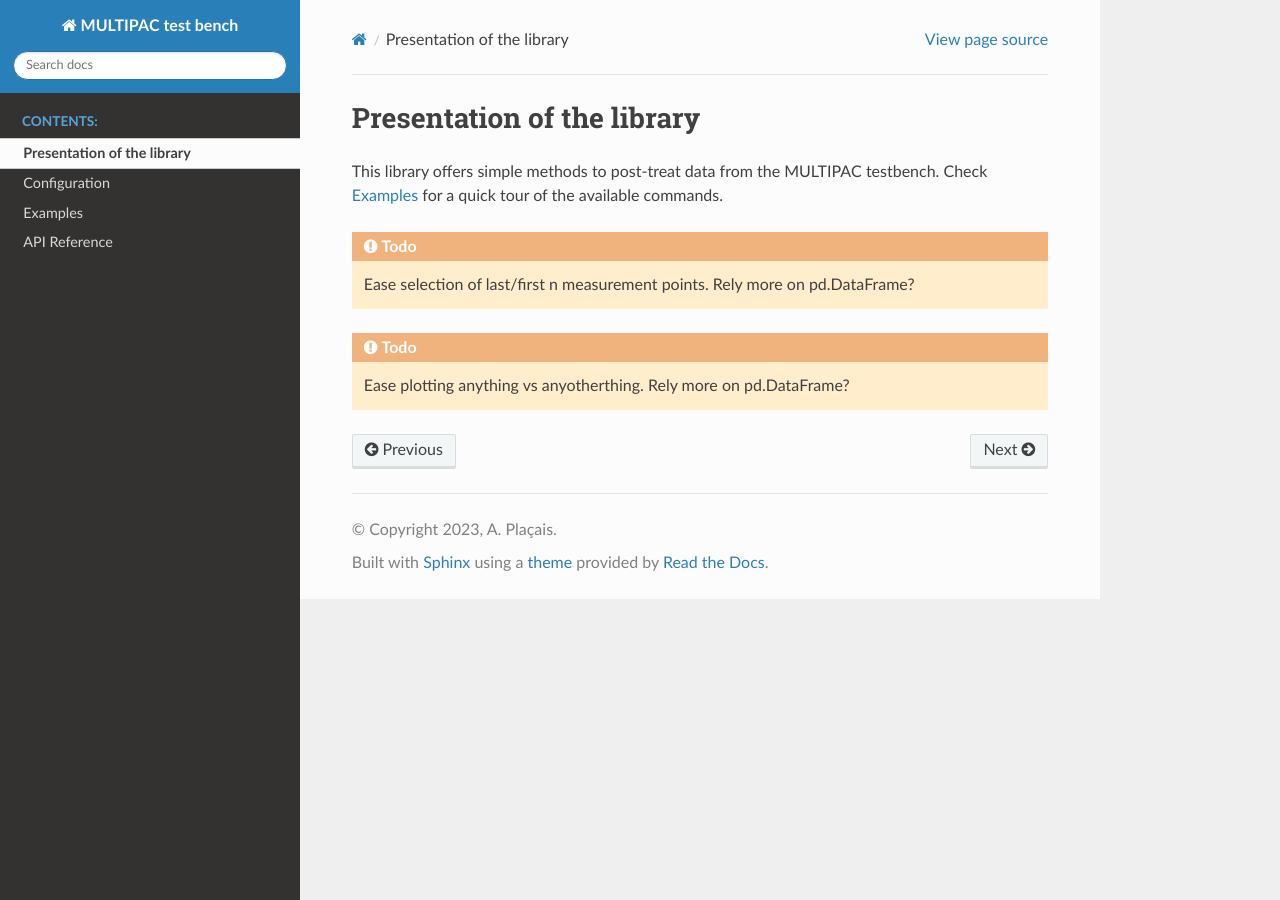
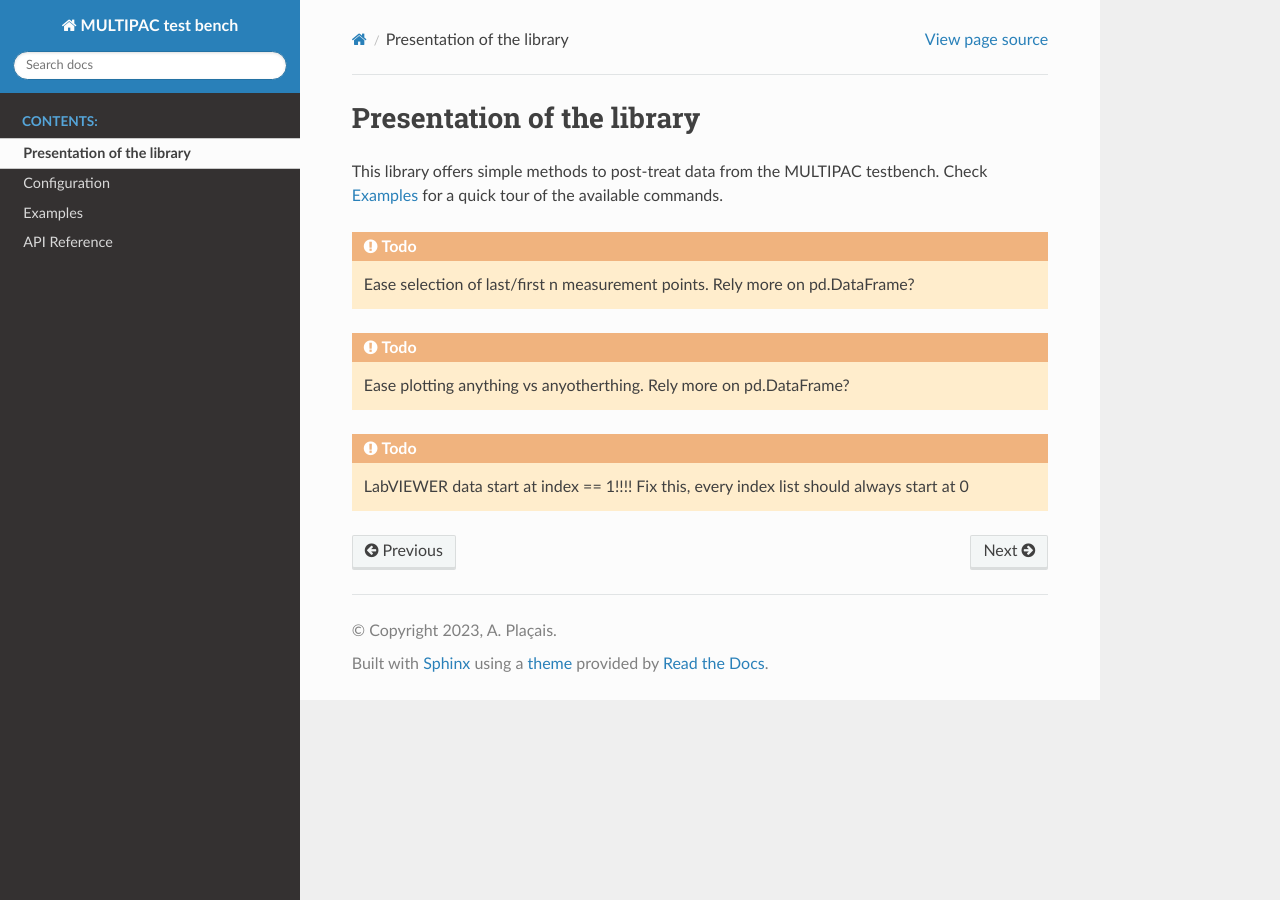
Before and after one commit to AdrienPlacais/multipac_testbench, a Sphinx documentation site: the page built from docs/source/manual/presentation.rst, in a window 1280 px wide. Built offline with Sphinx 7.4.7 and the Read the Docs theme 2.0.0, drawn with Linux system fonts in a browser that asks for light colours; pages that are not in the unit, such as notebooks, are missing from menus.

Commit message:
updated todolist to avoid index mismatch

```diff
--- a/docs/source/manual/presentation.rst
+++ b/docs/source/manual/presentation.rst
@@ -15,3 +15,6 @@ Check :ref:`examples` for a quick tour of the available commands.
 
 .. todo::
    Ease plotting anything vs anyotherthing. Rely more on pd.DataFrame?
+
+.. todo::
+   LabVIEWER data start at index == 1!!!! Fix this, every index list should always start at 0
```
